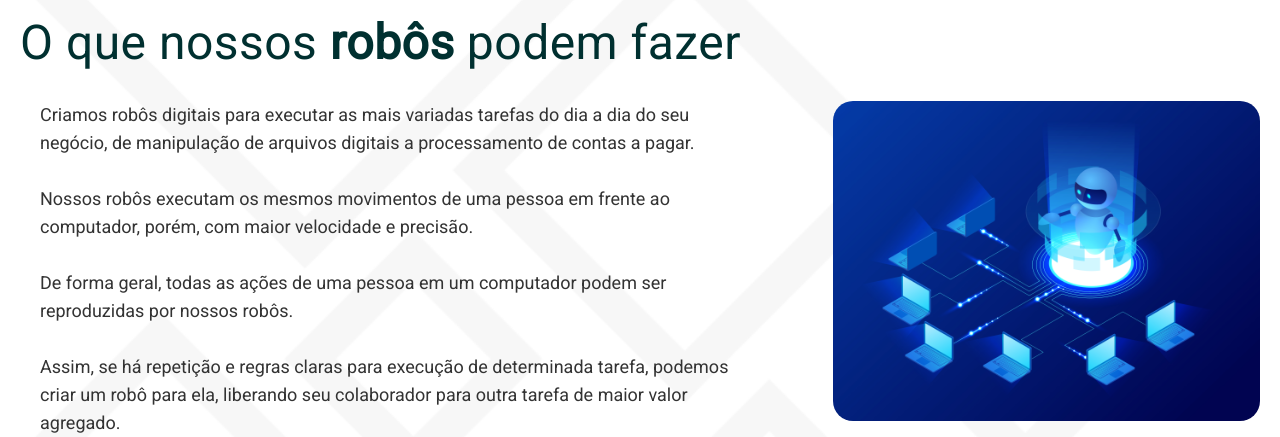
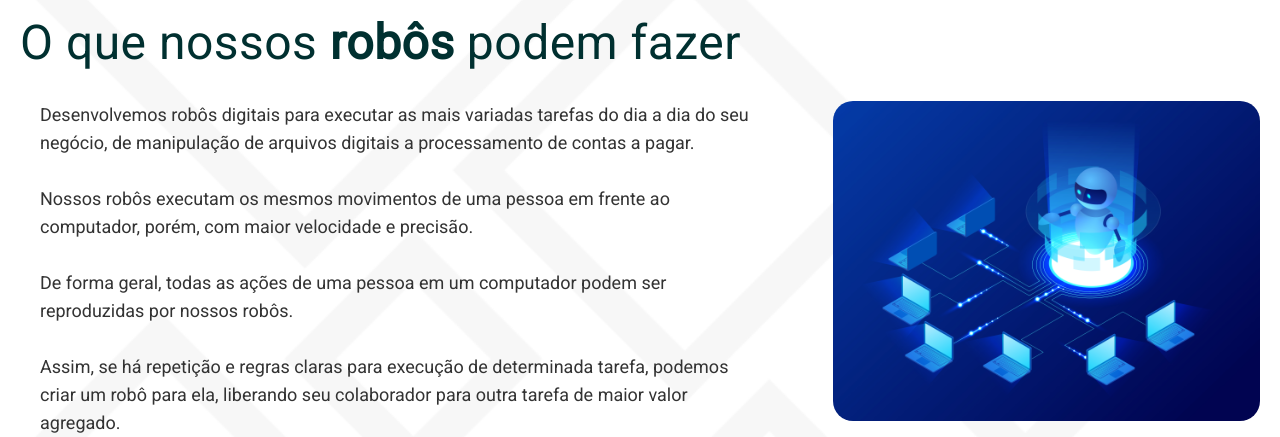
Before and after one commit to JooooooooCo/HTML-CSS-JS-PHP-RAPIA_site, a PHP site: page /?stsmsg=1 in a window 1280 px wide. Shown: the part 905-1342 px from the top of the page. Run offline with PHP 8.4, Linux system fonts and the light colour scheme.

Commit message:
Ajuste texto nossas solucoes
de Criamos para Desenvolvemos

```diff
--- a/index.php
+++ b/index.php
@@ -85,7 +85,7 @@
                     <div class="nossassolucoesintro">
                         <div class="nossassolucoesintrotext">
                             <p>
-                                Criamos robôs digitais para executar as mais variadas tarefas do dia a dia do seu negócio,
+                                Desenvolvemos robôs digitais para executar as mais variadas tarefas do dia a dia do seu negócio,
                                 de manipulação de arquivos digitais a processamento de contas a pagar.
                                 <br>
                                 <br>
--- a/indexb.html
+++ b/indexb.html
@@ -85,7 +85,7 @@
                     <div class="nossassolucoesintro">
                         <div class="nossassolucoesintrotext">
                             <p>
-                                Criamos robôs digitais para executar as mais variadas tarefas do dia a dia do seu negócio,
+                                Desenvolvemos robôs digitais para executar as mais variadas tarefas do dia a dia do seu negócio,
                                 de manipulação de arquivos digitais a processamento de contas a pagar.
                                 <br>
                                 <br>
```
